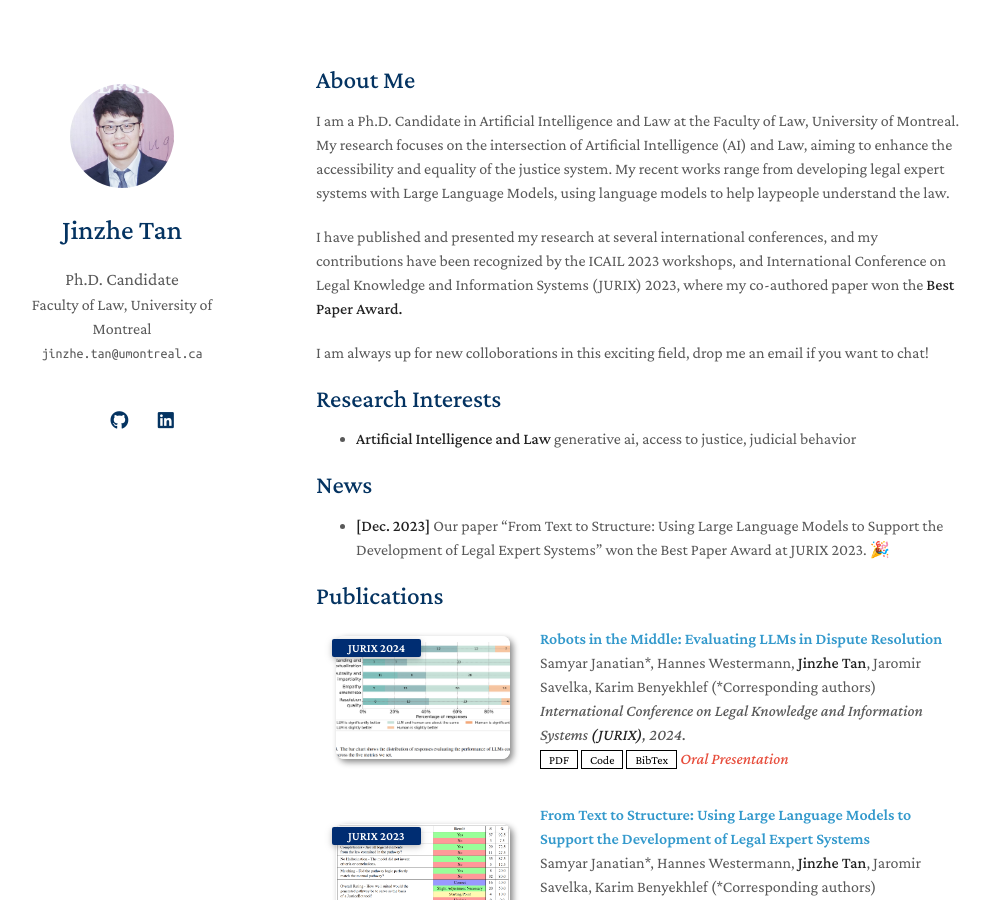
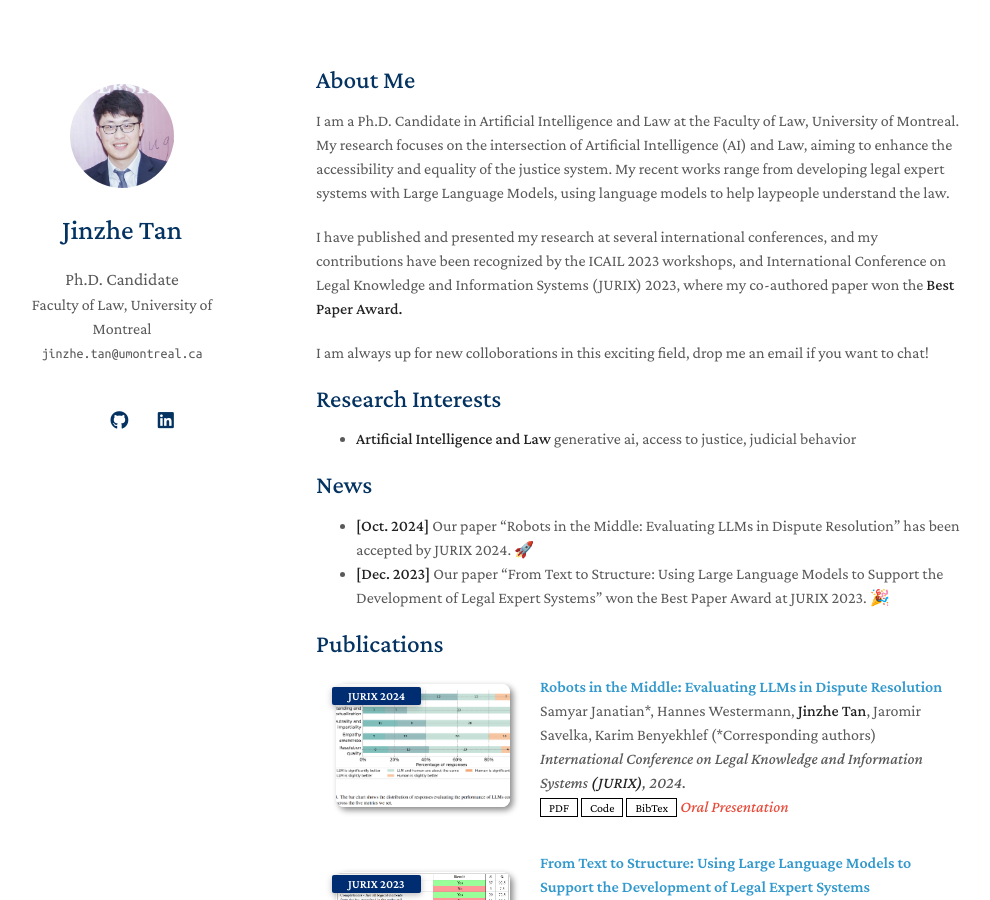
Before and after one commit to JinzheTan/jinzhetan.github.io, a Jekyll site: the page built from index.md, in a window 1280 px wide and 900 px high. Shown: the whole window, without its empty margins (154-1144 px from the left). Built offline with Jekyll 4.4.1, drawn with Linux system fonts in a browser that asks for light colours; nearby versions of some CDN libraries; a style sheet for code colours, icons or effects is not loaded; our own code applies the rules of GitHub Pages for plain Markdown files.

Commit message:
Update index.md

```diff
--- a/index.md
+++ b/index.md
@@ -16,6 +16,7 @@ I am always up for new colloborations in this exciting field, drop me an email i
 
 ## News
 
+- **[Oct. 2024]** Our paper "Robots in the Middle: Evaluating LLMs in Dispute Resolution" has been accepted by JURIX 2024. 🚀
 - **[Dec. 2023]** Our paper "From Text to Structure: Using Large Language Models to Support the Development of Legal Expert Systems" won the Best Paper Award at JURIX 2023. 🎉
 
 {% include_relative _includes/publications.md %}
```
